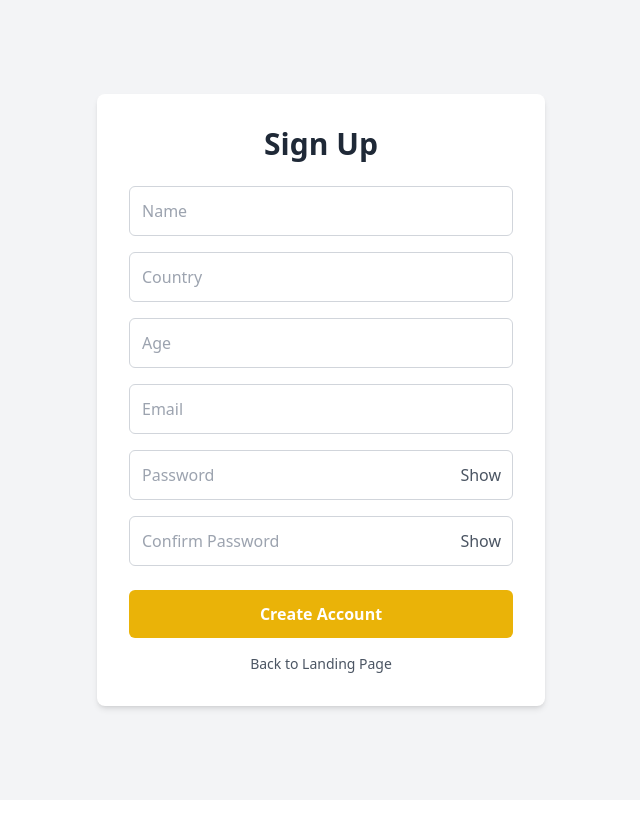
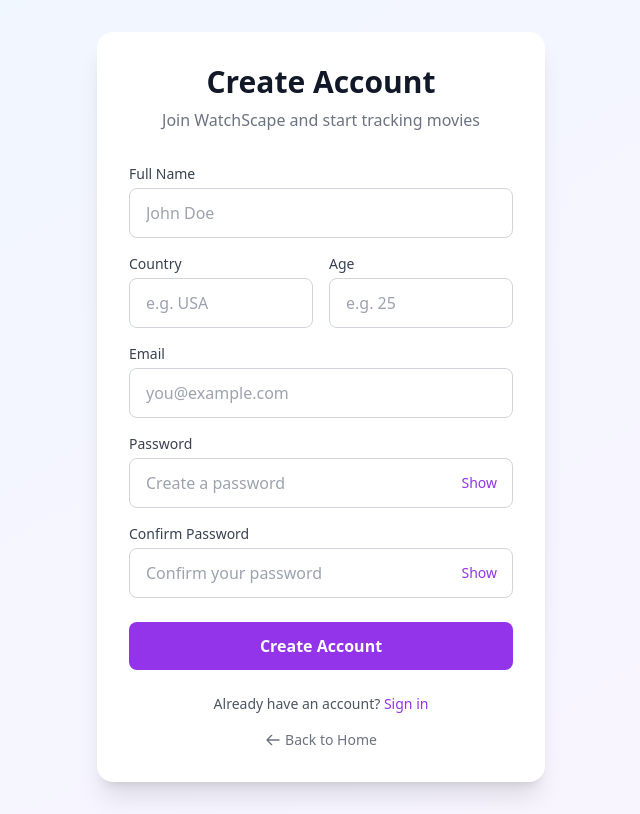
Before and after one commit to pasindunavodya01/watchscape_server, a React (Vite) app in the folder watchscape-client/: page /signup in a window 1280 px wide. Shown: the whole page, without its empty margins (319-959 px from the left). Built offline with nearby package versions, Linux system fonts and the light colour scheme; no server answers.

Commit message:
feat: Revamp Forgot Password, Login, and Signup pages with improved UI and user experience enhancements

```diff
--- a/watchscape-client/src/pages/ForgotPassword.jsx
+++ b/watchscape-client/src/pages/ForgotPassword.jsx
@@ -1,7 +1,7 @@
 import { useState } from 'react';
 import { sendPasswordResetEmail } from 'firebase/auth';
 import { auth } from '../firebase';
-import { useNavigate } from 'react-router-dom';
+import { Link, useNavigate } from 'react-router-dom';
 
 export default function ForgotPassword() {
   const [email, setEmail] = useState('');
@@ -19,29 +19,42 @@ export default function ForgotPassword() {
   };
 
   return (
-    <div className="flex justify-center items-center h-screen bg-gray-100">
-      <form onSubmit={handleReset} className="bg-white p-6 rounded-lg shadow-md w-96">
-        <h2 className="text-2xl font-bold mb-4">Reset Password</h2>
+    <div className="flex justify-center items-center min-h-screen bg-gradient-to-br from-blue-50 to-purple-50 px-4">
+      <form onSubmit={handleReset} className="bg-white p-8 rounded-2xl shadow-xl max-w-md w-full">
+        <div className="text-center mb-8">
+          <h2 className="text-3xl font-bold text-gray-900 mb-2">Reset Password</h2>
+          <p className="text-gray-500">We'll send you an email to reset your password.</p>
+        </div>
+
+        <div className="space-y-4">
+          <div>
+            <label className="block text-sm font-medium text-gray-700 mb-1">Email</label>
             <input
               type="email"
               placeholder="Enter your email"
               value={email}
               onChange={(e) => setEmail(e.target.value)}
-          className="w-full p-2 mb-4 border rounded"
+              className="w-full px-4 py-3 border border-gray-300 rounded-lg focus:ring-2 focus:ring-purple-500 focus:border-transparent outline-none transition-all"
+              required
             />
-        <button className="bg-yellow-500 text-white px-4 py-2 rounded hover:bg-yellow-600 w-full">
+          </div>
+        </div>
+
+        <button className="w-full mt-6 bg-purple-600 text-white font-semibold py-3 rounded-lg hover:bg-purple-700 transition-colors">
           Send Reset Email
         </button>
-        <p className="mt-3 text-sm text-gray-600">
-          Note:  you will receive an email to reset your password. Please check your spam/junk folders if you don't see the email.
+
+        <p className="mt-4 text-xs text-gray-500 text-center px-4">
+          Note: Please check your spam/junk folders if you don't see the email.
         </p>
-        <div className="mt-4 text-sm text-center">
-          <a
-            href="/"
-            className="text-gray-600 hover:text-yellow-500 hover:underline"
+
+        <div className="mt-6 text-center text-sm">
+          <Link
+            to="/login"
+            className="text-purple-600 hover:text-purple-700 font-medium transition-colors"
           >
-            Back to Landing Page
-          </a>
+            Return to Login
+          </Link>
         </div>
       </form>
     </div>
--- a/watchscape-client/src/pages/Login.jsx
+++ b/watchscape-client/src/pages/Login.jsx
@@ -21,30 +21,49 @@ export default function Login() {
   };
 
   return (
-    <div className="flex justify-center items-center h-screen bg-gray-100">
-      <form onSubmit={handleLogin} className="bg-white p-6 rounded-lg shadow-md w-96">
-        <h2 className="text-2xl font-bold mb-4">Login</h2>
+    <div className="flex justify-center items-center min-h-screen bg-gradient-to-br from-blue-50 to-purple-50 px-4">
+      <form onSubmit={handleLogin} className="bg-white p-8 rounded-2xl shadow-xl max-w-md w-full">
+        <div className="text-center mb-8">
+          <h2 className="text-3xl font-bold text-gray-900 mb-2">Welcome Back</h2>
+          <p className="text-gray-500">Sign in to continue to WatchScape</p>
+        </div>
+
+        <div className="space-y-4">
+          <div>
+            <label className="block text-sm font-medium text-gray-700 mb-1">Email</label>
             <input
-          type="email" placeholder="Email" value={email}
+              type="email" placeholder="Enter your email" value={email}
               onChange={(e) => setEmail(e.target.value)}
-          className="w-full p-2 mb-4 border rounded"
+              className="w-full px-4 py-3 border border-gray-300 rounded-lg focus:ring-2 focus:ring-purple-500 focus:border-transparent outline-none transition-all"
               required
             />
+          </div>
+          <div>
+            <div className="flex justify-between items-center mb-1">
+              <label className="block text-sm font-medium text-gray-700">Password</label>
+              <Link to="/forgot-password" className="text-sm text-purple-600 hover:text-purple-700 font-medium transition-colors">Forgot Password?</Link>
+            </div>
             <input
-          type="password" placeholder="Password" value={password}
+              type="password" placeholder="Enter your password" value={password}
               onChange={(e) => setPassword(e.target.value)}
-          className="w-full p-2 mb-4 border rounded"
+              className="w-full px-4 py-3 border border-gray-300 rounded-lg focus:ring-2 focus:ring-purple-500 focus:border-transparent outline-none transition-all"
               required
             />
-        <button className="bg-blue-500 text-white px-4 py-2 rounded hover:bg-blue-600 w-full">
-          Login
+          </div>
+        </div>
+
+        <button className="w-full mt-6 bg-purple-600 text-white font-semibold py-3 rounded-lg hover:bg-purple-700 transition-colors">
+          Sign In
         </button>
-        <div className="mt-4 text-sm text-center">
-          <Link to="/forgot-password" className="text-blue-500 hover:underline">Forgot Password?</Link>
+
+        <div className="mt-6 text-center text-sm text-gray-600">
+          Don't have an account?{' '}
+          <Link to="/signup" className="text-purple-600 hover:text-purple-700 font-medium transition-colors">Sign up</Link>
         </div>
-        <div className="mt-2 text-sm text-center">
-  <Link to="/" className="text-gray-600 hover:text-blue-500 hover:underline">
-    Back to Landing Page
+        <div className="mt-4 text-center text-sm">
+          <Link to="/" className="text-gray-500 hover:text-gray-700 transition-colors flex items-center justify-center gap-1">
+            <svg className="w-4 h-4" fill="none" stroke="currentColor" viewBox="0 0 24 24"><path strokeLinecap="round" strokeLinejoin="round" strokeWidth={2} d="M10 19l-7-7m0 0l7-7m-7 7h18" /></svg>
+            Back to Home
           </Link>
         </div>
       </form>
--- a/watchscape-client/src/pages/Signup.jsx
+++ b/watchscape-client/src/pages/Signup.jsx
@@ -1,7 +1,7 @@
 import { useState } from "react";
 import { createUserWithEmailAndPassword } from "firebase/auth";
 import { auth } from "../firebase";
-import { useNavigate, useLocation } from 'react-router-dom';
+import { Link, useNavigate, useLocation } from 'react-router-dom';
 
 export default function Signup() {
   const [email, setEmail] = useState("");
@@ -54,103 +54,130 @@ export default function Signup() {
   };
 
   return (
-    <div className="flex justify-center items-center min-h-screen bg-gray-100 px-4">
+    <div className="flex justify-center items-center min-h-screen bg-gradient-to-br from-blue-50 to-purple-50 px-4 py-8">
       <form
         onSubmit={handleSignup}
-        className="bg-white p-8 rounded-lg shadow-md max-w-md w-full"
+        className="bg-white p-8 rounded-2xl shadow-xl max-w-md w-full"
       >
-        <h2 className="text-3xl font-bold mb-6 text-center text-gray-800">
-          Sign Up
-        </h2>
+        <div className="text-center mb-8">
+          <h2 className="text-3xl font-bold text-gray-900 mb-2">Create Account</h2>
+          <p className="text-gray-500">Join WatchScape and start tracking movies</p>
+        </div>
 
+        <div className="space-y-4">
+          <div>
+            <label className="block text-sm font-medium text-gray-700 mb-1">Full Name</label>
             <input
               type="text"
-          placeholder="Name"
+              placeholder="John Doe"
               value={name}
               onChange={(e) => setName(e.target.value)}
-          className="w-full p-3 mb-4 border border-gray-300 rounded-md focus:outline-none focus:ring-2 focus:ring-yellow-400"
+              className="w-full px-4 py-3 border border-gray-300 rounded-lg focus:ring-2 focus:ring-purple-500 focus:border-transparent outline-none transition-all"
               required
             />
+          </div>
 
+          <div className="grid grid-cols-2 gap-4">
+            <div>
+              <label className="block text-sm font-medium text-gray-700 mb-1">Country</label>
               <input
                 type="text"
-          placeholder="Country"
+                placeholder="e.g. USA"
                 value={country}
                 onChange={(e) => setCountry(e.target.value)}
-          className="w-full p-3 mb-4 border border-gray-300 rounded-md focus:outline-none focus:ring-2 focus:ring-yellow-400"
+                className="w-full px-4 py-3 border border-gray-300 rounded-lg focus:ring-2 focus:ring-purple-500 focus:border-transparent outline-none transition-all"
                 required
               />
-
+            </div>
+            <div>
+              <label className="block text-sm font-medium text-gray-700 mb-1">Age</label>
               <input
                 type="number"
-          placeholder="Age"
+                placeholder="e.g. 25"
                 value={age}
                 onChange={(e) => setAge(e.target.value)}
-          className="w-full p-3 mb-4 border border-gray-300 rounded-md focus:outline-none focus:ring-2 focus:ring-yellow-400"
+                className="w-full px-4 py-3 border border-gray-300 rounded-lg focus:ring-2 focus:ring-purple-500 focus:border-transparent outline-none transition-all"
                 required
                 min="1"
               />
+            </div>
+          </div>
 
+          <div>
+            <label className="block text-sm font-medium text-gray-700 mb-1">Email</label>
             <input
               type="email"
-          placeholder="Email"
+              placeholder="you@example.com"
               value={email}
               onChange={(e) => setEmail(e.target.value)}
-          className="w-full p-3 mb-4 border border-gray-300 rounded-md focus:outline-none focus:ring-2 focus:ring-yellow-400"
+              className="w-full px-4 py-3 border border-gray-300 rounded-lg focus:ring-2 focus:ring-purple-500 focus:border-transparent outline-none transition-all"
               required
             />
+          </div>
 
-        {/* Password Field */}
-        <div className="relative mb-4">
+          <div>
+            <label className="block text-sm font-medium text-gray-700 mb-1">Password</label>
+            <div className="relative">
               <input
                 type={showPassword ? "text" : "password"}
-            placeholder="Password"
+                placeholder="Create a password"
                 value={password}
                 onChange={(e) => setPassword(e.target.value)}
-            className="w-full p-3 border border-gray-300 rounded-md focus:outline-none focus:ring-2 focus:ring-yellow-400 pr-12"
+                className="w-full px-4 py-3 border border-gray-300 rounded-lg focus:ring-2 focus:ring-purple-500 focus:border-transparent outline-none transition-all pr-16"
                 required
               />
               <button
                 type="button"
                 onClick={() => setShowPassword(!showPassword)}
-            className="absolute right-3 top-1/2 -translate-y-1/2 text-gray-600 hover:text-yellow-500"
+                className="absolute right-4 top-1/2 -translate-y-1/2 text-sm font-medium text-purple-600 hover:text-purple-700 transition-colors"
               >
                 {showPassword ? "Hide" : "Show"}
               </button>
             </div>
+          </div>
 
-        {/* Confirm Password Field */}
-        <div className="relative mb-6">
+          <div>
+            <label className="block text-sm font-medium text-gray-700 mb-1">Confirm Password</label>
+            <div className="relative">
               <input
                 type={showConfirmPassword ? "text" : "password"}
-            placeholder="Confirm Password"
+                placeholder="Confirm your password"
                 value={confirmPassword}
                 onChange={(e) => setConfirmPassword(e.target.value)}
-            className="w-full p-3 border border-gray-300 rounded-md focus:outline-none focus:ring-2 focus:ring-yellow-400 pr-12"
+                className="w-full px-4 py-3 border border-gray-300 rounded-lg focus:ring-2 focus:ring-purple-500 focus:border-transparent outline-none transition-all pr-16"
                 required
               />
               <button
                 type="button"
                 onClick={() => setShowConfirmPassword(!showConfirmPassword)}
-            className="absolute right-3 top-1/2 -translate-y-1/2 text-gray-600 hover:text-yellow-500"
+                className="absolute right-4 top-1/2 -translate-y-1/2 text-sm font-medium text-purple-600 hover:text-purple-700 transition-colors"
               >
                 {showConfirmPassword ? "Hide" : "Show"}
               </button>
             </div>
+          </div>
+        </div>
 
         <button
           type="submit"
-          className="w-full bg-yellow-500 hover:bg-yellow-600 text-white font-semibold py-3 rounded-md transition"
+          className="w-full mt-6 bg-purple-600 hover:bg-purple-700 text-white font-semibold py-3 rounded-lg transition-colors"
         >
           Create Account
         </button>
-<div className="mt-4 text-sm text-center">
-  <a
-    href="/"
-    className="text-gray-600 hover:text-yellow-500 hover:underline"
+
+        <div className="mt-6 text-center text-sm text-gray-600">
+          Already have an account?{' '}
+          <Link to="/login" className="text-purple-600 hover:text-purple-700 font-medium transition-colors">Sign in</Link>
+        </div>
+
+        <div className="mt-4 text-center text-sm">
+          <Link
+            to="/"
+            className="text-gray-500 hover:text-gray-700 transition-colors flex items-center justify-center gap-1"
           >
-    Back to Landing Page
-  </a>
+            <svg className="w-4 h-4" fill="none" stroke="currentColor" viewBox="0 0 24 24"><path strokeLinecap="round" strokeLinejoin="round" strokeWidth={2} d="M10 19l-7-7m0 0l7-7m-7 7h18" /></svg>
+            Back to Home
+          </Link>
         </div>
 
       </form>
```
Lines whose indentation alone changed are shown as unchanged.
